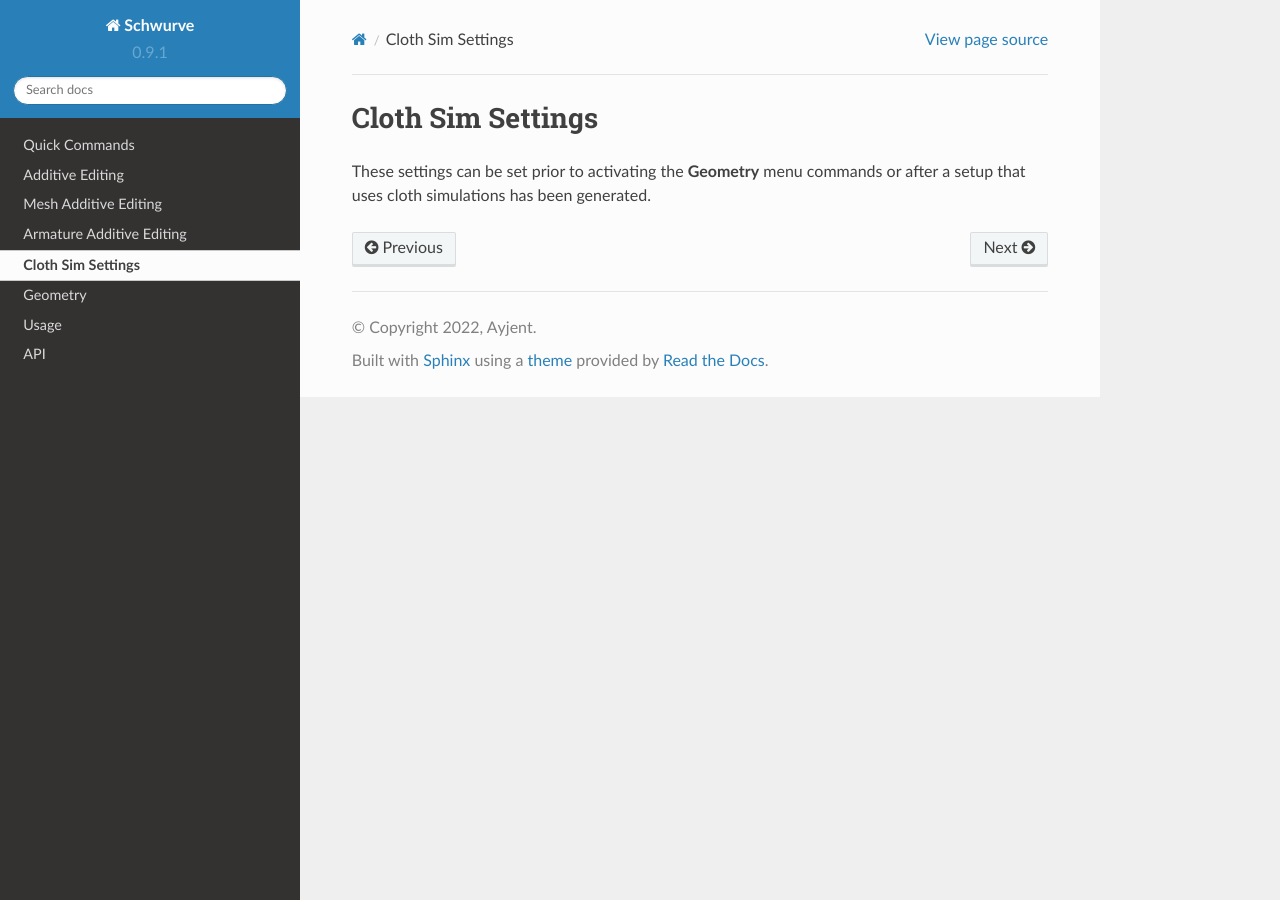
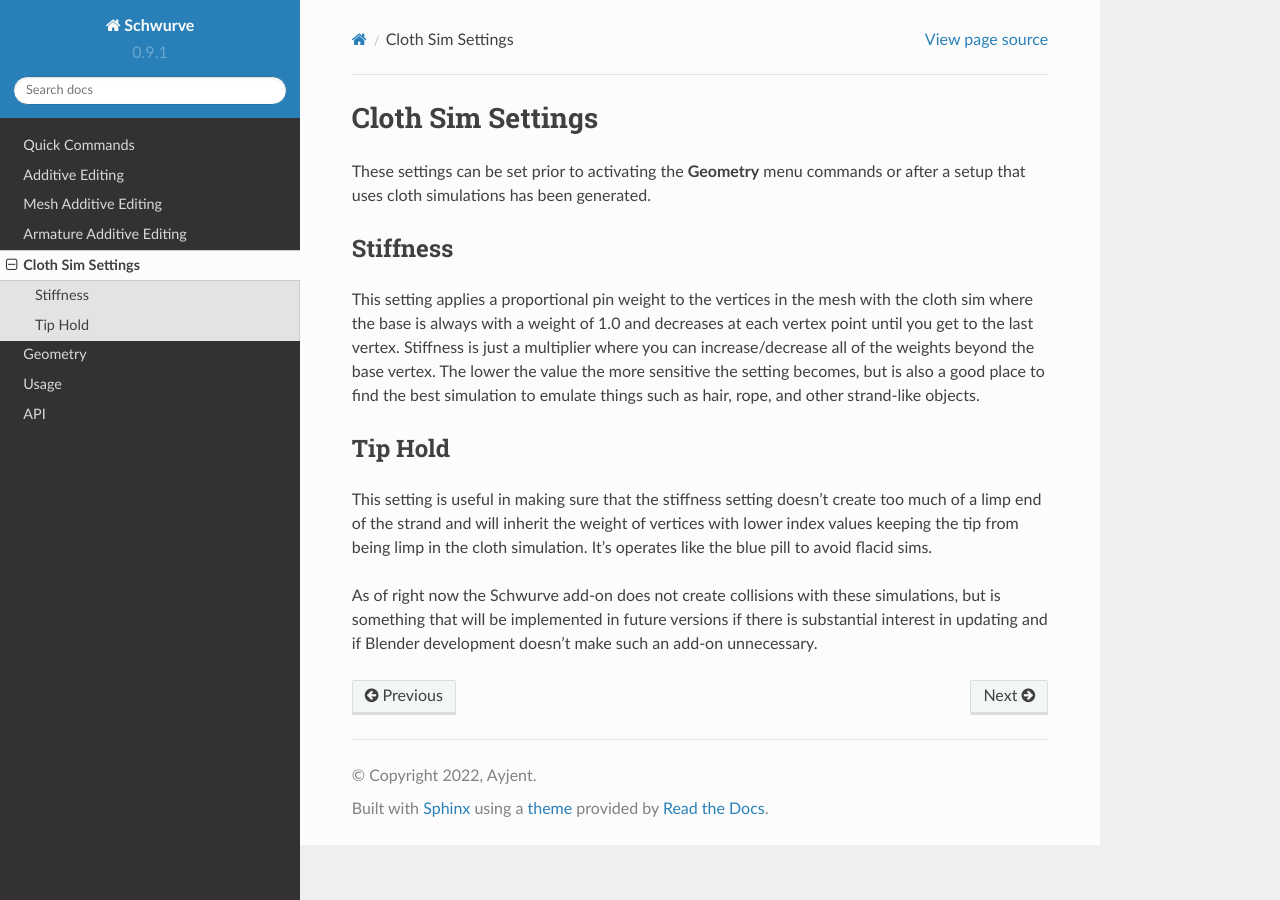
Before and after one commit to Ayjent/SchwurveTest, a Sphinx documentation site: the page built from docs/source/cloth_sim_settings.rst, in a window 1280 px wide. Built offline with Sphinx 7.4.7 and the Read the Docs theme 2.0.0, drawn with Linux system fonts in a browser that asks for light colours.

Commit message:
Update cloth_sim_settings.rst

```diff
--- a/docs/source/cloth_sim_settings.rst
+++ b/docs/source/cloth_sim_settings.rst
@@ -2,3 +2,19 @@ Cloth Sim Settings
 ------------------
 
 These settings can be set prior to activating the **Geometry** menu commands or after a setup that uses cloth simulations has been generated.
+
+Stiffness
+^^^^^^^^^
+
+This setting applies a proportional pin weight to the vertices in the mesh with the cloth sim where the base is always with a weight of 1.0 and
+decreases at each vertex point until you get to the last vertex.  Stiffness is just a multiplier where you can increase/decrease all of the weights beyond
+the base vertex.  The lower the value the more sensitive the setting becomes, but is also a good place to find the best simulation to emulate things such as hair, rope, and other strand-like objects.
+
+Tip Hold
+^^^^^^^^
+
+This setting is useful in making sure that the stiffness setting doesn't create too much of a limp end of the strand and will inherit the weight of
+vertices with lower index values keeping the tip from being limp in the cloth simulation.  It's operates like the blue pill to avoid flacid sims.
+
+As of right now the Schwurve add-on does not create collisions with these simulations, but is something that will
+be implemented in future versions if there is substantial interest in updating and if Blender development doesn't make such an add-on unnecessary.
```
